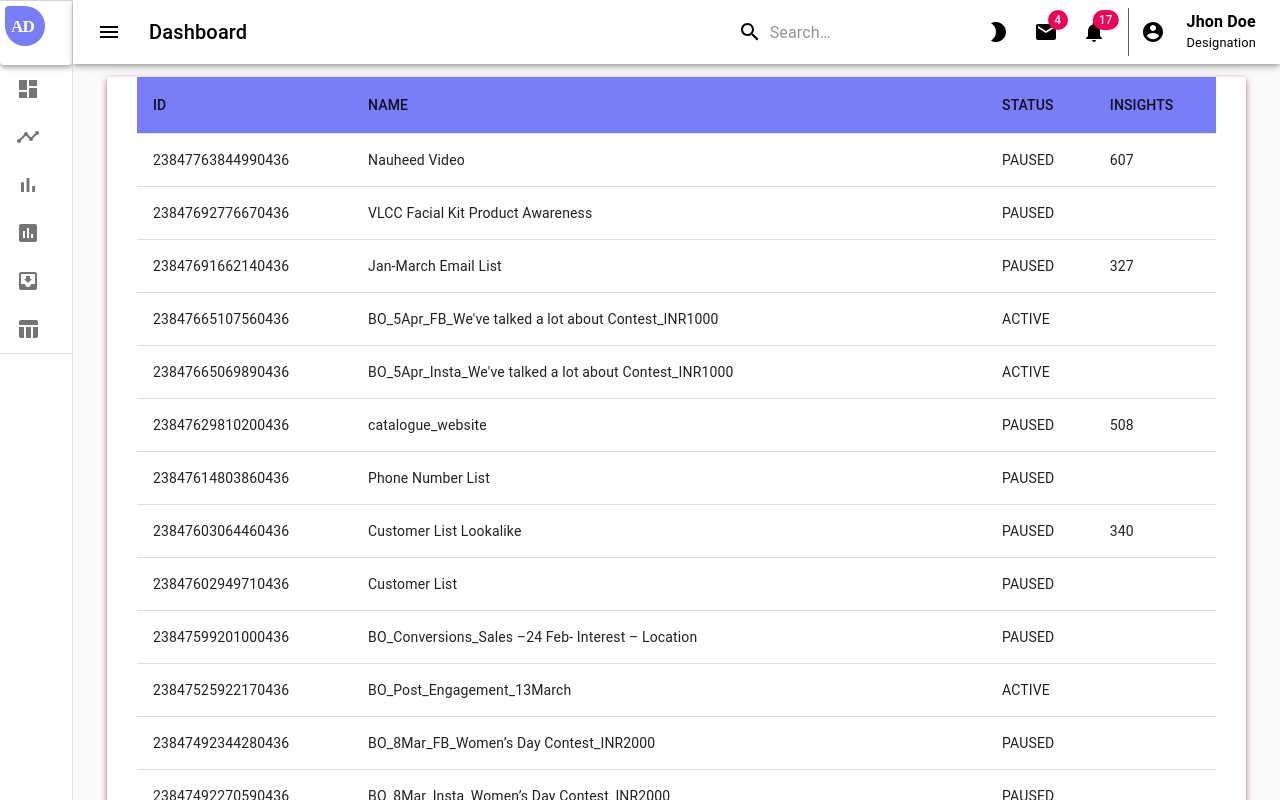
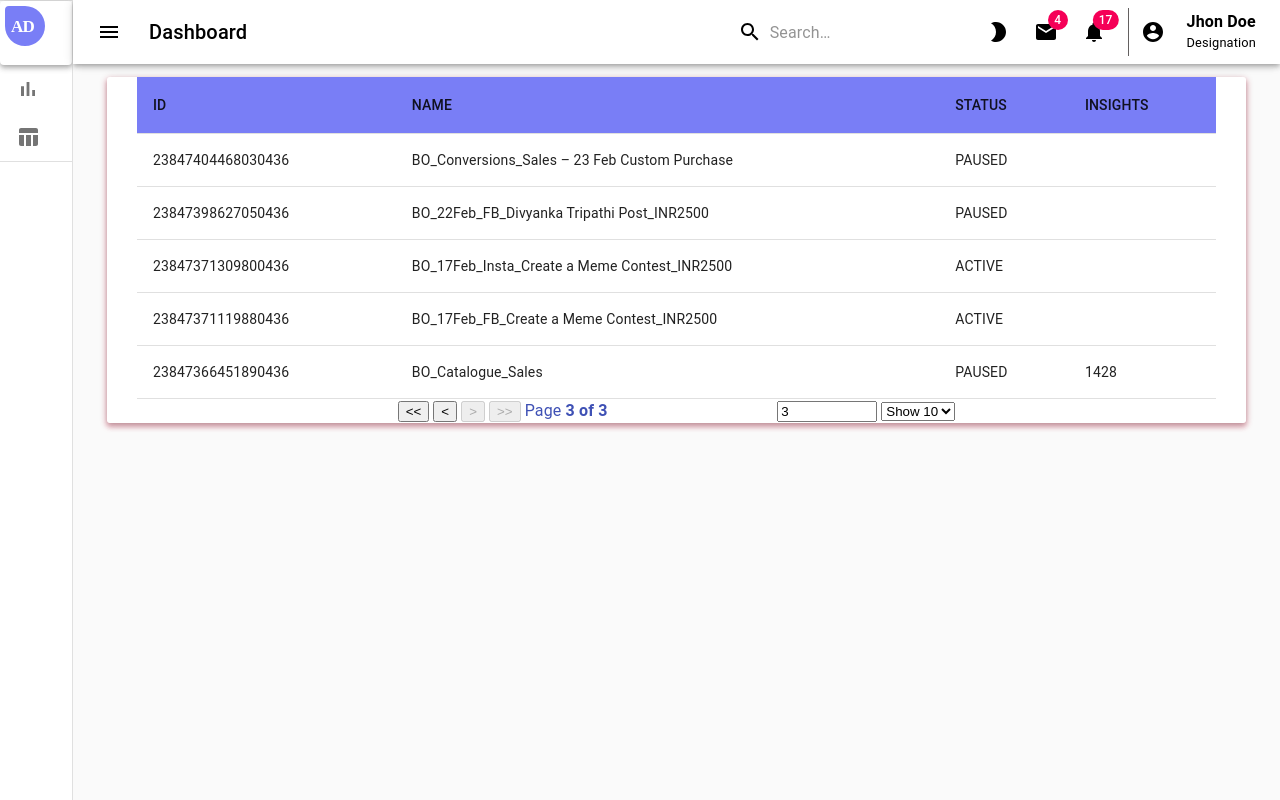
Before and after one commit to tirth-khojdeal/adboard, a React (Create React App) app: page /analyze in a window 1280 px wide. Shown: the top 800 px of the page. Built offline with nearby package versions, Linux system fonts and the light colour scheme.

Commit message:
pagination added

```diff
--- a/src/components/Section/Table.js
+++ b/src/components/Section/Table.js
@@ -1,5 +1,5 @@
 import React from "react";
-import { useSortBy, useTable, } from "react-table";
+import { usePagination, useSortBy, useTable, } from "react-table";
 
 import Paper from "@material-ui/core/Paper";
 import { withStyles } from "@material-ui/core/styles";
@@ -10,6 +10,7 @@ import MtCell from "@material-ui/core/TableCell";
 import MtHead from "@material-ui/core/TableHead";
 import MtRow from "@material-ui/core/TableRow";
 import TableContainer from "@material-ui/core/TableContainer";
+import { Typography } from "@material-ui/core";
 
 const TrTableContainer = withStyles({
   root: {
@@ -35,14 +36,29 @@ export default function Table({ columns, data }) {
     getTableProps, // table props from react-table
     getTableBodyProps, // table body props from react-table
     headerGroups, // headerGroups, if your table has groupings
-    rows, // rows for the table based on the data passed
+    //rows // rows for the table based on the data passed
     prepareRow, // Prepare the row (this function needs to be called for each row before getting the row props)
+    page, // Instead of using 'rows', we'll use page,
+    // which has only the rows for the active page
+
+    // The rest of these things are super handy, too ;)
+    canPreviousPage,
+    canNextPage,
+    pageOptions,
+    pageCount,
+    gotoPage,
+    nextPage,
+    previousPage,
+    setPageSize,
+    state: { pageIndex, pageSize },
   } = useTable(
     {
       columns,
       data,
+      initialState: { pageIndex: 2 },
     },
-    useSortBy // This plugin Hook will help to sort our table columns
+    useSortBy, // This plugin Hook will help to sort our table columns
+    usePagination
   );
 
   /*
@@ -96,7 +112,7 @@ export default function Table({ columns, data }) {
         <MtBody {...getTableBodyProps()}>
           {
             // Loop over the table rows
-            rows.map((row) => {
+            page.map((row) => {
               // Prepare the row for display
               prepareRow(row);
               return (
@@ -122,6 +138,61 @@ export default function Table({ columns, data }) {
           }
         </MtBody>
       </MtTable>
+
+      {/*
+        Pagination can be built however you'd like.
+        This is just a very basic UI implementation:
+      */}
+      <div className="pagination">
+        <button onClick={() => gotoPage(0)} disabled={!canPreviousPage}>
+          {"<<"}
+        </button>{" "}
+        <button onClick={() => previousPage()} disabled={!canPreviousPage}>
+          {"<"}
+        </button>{" "}
+        <button onClick={() => nextPage()} disabled={!canNextPage}>
+          {">"}
+        </button>{" "}
+        <button onClick={() => gotoPage(pageCount - 1)} disabled={!canNextPage}>
+          {">>"}
+        </button>{" "}
+        <Typography color="primary" component="span">
+          Page{" "}
+          <strong>
+            {pageIndex + 1} of {pageOptions.length}
+          </strong>{" "}
+        </Typography>
+        <span>
+          Page{" "}
+          <strong>
+            {pageIndex + 1} of {pageOptions.length}
+          </strong>{" "}
+        </span>
+        <span>
+          | Go to page:{" "}
+          <input
+            type="number"
+            defaultValue={pageIndex + 1}
+            onChange={(e) => {
+              const page = e.target.value ? Number(e.target.value) - 1 : 0;
+              gotoPage(page);
+            }}
+            style={{ width: "100px" }}
+          />
+        </span>{" "}
+        <select
+          value={pageSize}
+          onChange={(e) => {
+            setPageSize(Number(e.target.value));
+          }}
+        >
+          {[10, 20, 30, 40, 50].map((pageSize) => (
+            <option key={pageSize} value={pageSize}>
+              Show {pageSize}
+            </option>
+          ))}
+        </select>
+      </div>
     </TrTableContainer>
   );
 }
--- a/src/components/sidebar/sidebar.js
+++ b/src/components/sidebar/sidebar.js
@@ -100,7 +100,7 @@ export default function Sidebar(props) {
         )}
       </Paper>
       <List component="nav" className={classes.appMenu} disablePadding>
-        <Link to="/">
+        {/* <Link to="/">
           <ListItem
             onClick={() => {
               setOpen(!open);
@@ -113,9 +113,9 @@ export default function Sidebar(props) {
             <ListItemText primary="Dashboard" />
             {open ? <IconExpandLess /> : <IconExpandMore />}
           </ListItem>
-        </Link>
+        </Link> */}
 
-        <Collapse in={open} timeout="auto" unmountOnExit>
+        {/* <Collapse in={open} timeout="auto" unmountOnExit>
           <Divider />
           <List component="div" disablePadding>
             <Link to="/sub1">
@@ -137,19 +137,24 @@ export default function Sidebar(props) {
               </ListItem>
             </Link>
           </List>
-        </Collapse>
+        </Collapse> */}
 
-        <Link to="/charts">
+        {/* <Link to="/charts">
           <ListItem>
             <ListItemIcon>
               <TimelineIcon />
             </ListItemIcon>
             <ListItemText primary="Charts" />
           </ListItem>
-        </Link>
+        </Link> */}
 
         <Link to="/analyze">
-          <ListItem>
+          <ListItem
+            onClick={() => {
+              setOpen(!open);
+            }}
+            className={open ? "bg-secondary color-white" : ""}
+          >
             <ListItemIcon>
               <IconBarChart />
             </ListItemIcon>
@@ -157,23 +162,23 @@ export default function Sidebar(props) {
           </ListItem>
         </Link>
 
-        <Link to="/reports">
+        {/* <Link to="/reports">
           <ListItem>
             <ListItemIcon>
               <AssessmentIcon />
             </ListItemIcon>
             <ListItemText primary="Reports" />
           </ListItem>
-        </Link>
+        </Link> */}
 
-        <Link to="/form">
+        {/* <Link to="/form">
           <ListItem>
             <ListItemIcon>
               <InboxIcon />
             </ListItemIcon>
             <ListItemText primary="Form" />
           </ListItem>
-        </Link>
+        </Link> */}
 
         <Link to="/table">
           <ListItem button onClick={handleClick6}>
```
